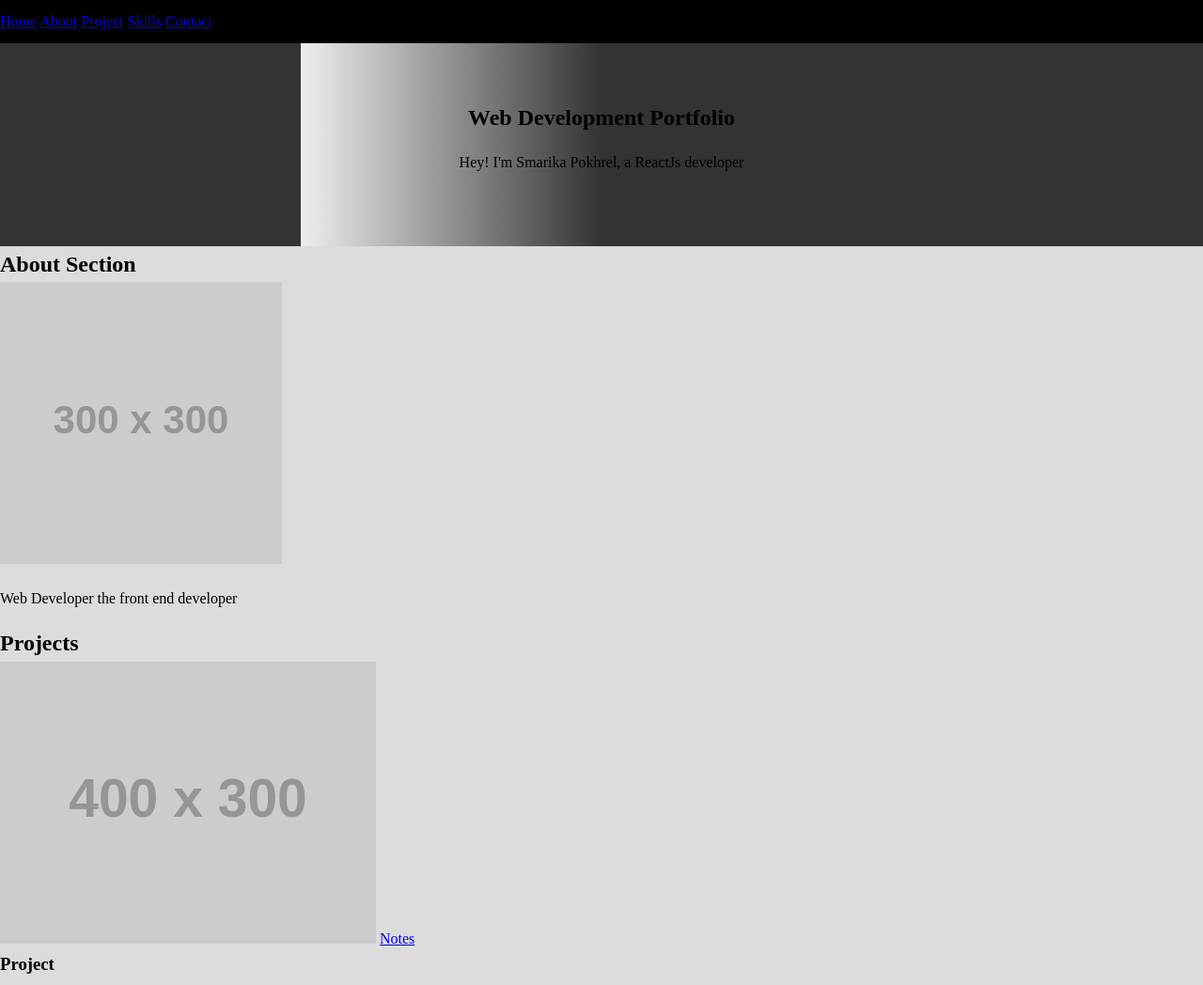
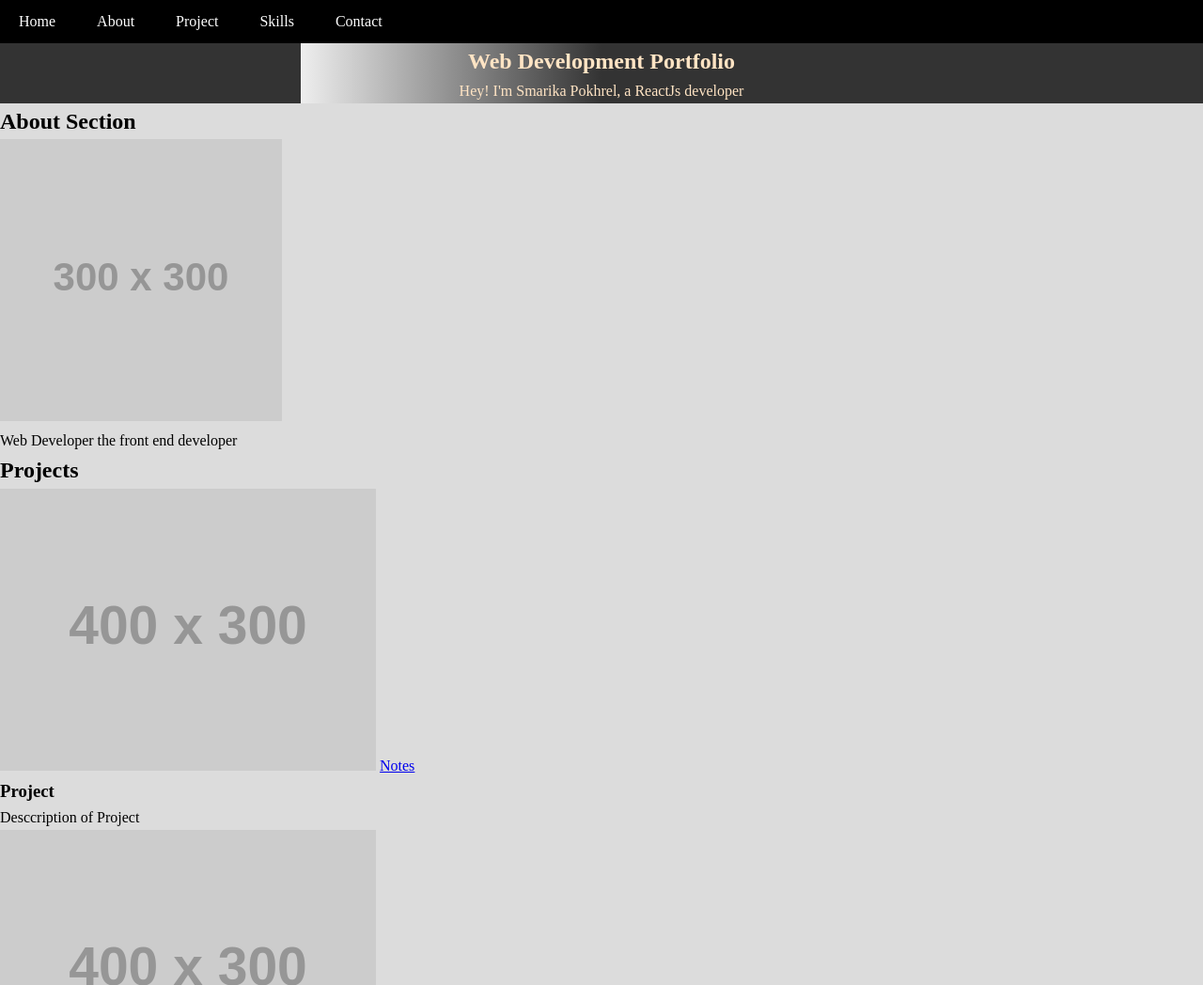
Before and after one commit to smarikapokrel/projectportfolio, a plain HTML site: page index.html in a window 1280 px wide. Shown: the top 1048 px of the page at 94% size. Drawn offline with Linux system fonts and the light colour scheme; placeholder pictures from the web are drawn by us.

Commit message:
Update style.css

```diff
--- a/style.css
+++ b/style.css
@@ -3,27 +3,20 @@
     padding: 0;
     box-sizing: border-box;
 }
-p {
-    display: block;
-    margin-block-start: 1em;
-    margin-block-end: 1em;
-    margin-inline-start: 0px;
-    margin-inline-end: 0px;
-    unicode-bidi: isolate;
-}
+
 body{
-font-family: 'Times New Roman', Times,serif;
+    font-family: 'Times New Roman', Times, serif;
     line-height: 1.6;
     background-color: gainsboro;
 }
 
 .header{
     background-color: black;
-  color:#fff;
+    color: #fff;
     padding: 10px 0;
     position: sticky;
     top: 0;
-  /*z-indeex: 100; */
+
 }
 
 .navbar{
@@ -31,12 +24,10 @@ background-color: gainsboro;
     justify-content: center;
 }
 
-.navlink{
-  color:#fff;
+.nav-link{
+    color: #fff;
     text-decoration: none;
-  /*tblr */
-  padding: 10px 20x;
-
+    padding: 10px 20px;
 }
 
 .nav-link:hover{
@@ -44,16 +35,10 @@ background-color: gainsboro;
 }
 
 .section{
-  padding: 60px 20px;
     text-align: center;
-  color: black;
+    color: bisque;
 }
 
 .home{
     background: linear-gradient(to left, #333, #333 50%, #eee 75%, #333 75%);
-
 }
-
-.about, .skills{
-  background-color: #fff;
-}
```
Lines whose indentation alone changed are shown as unchanged.
